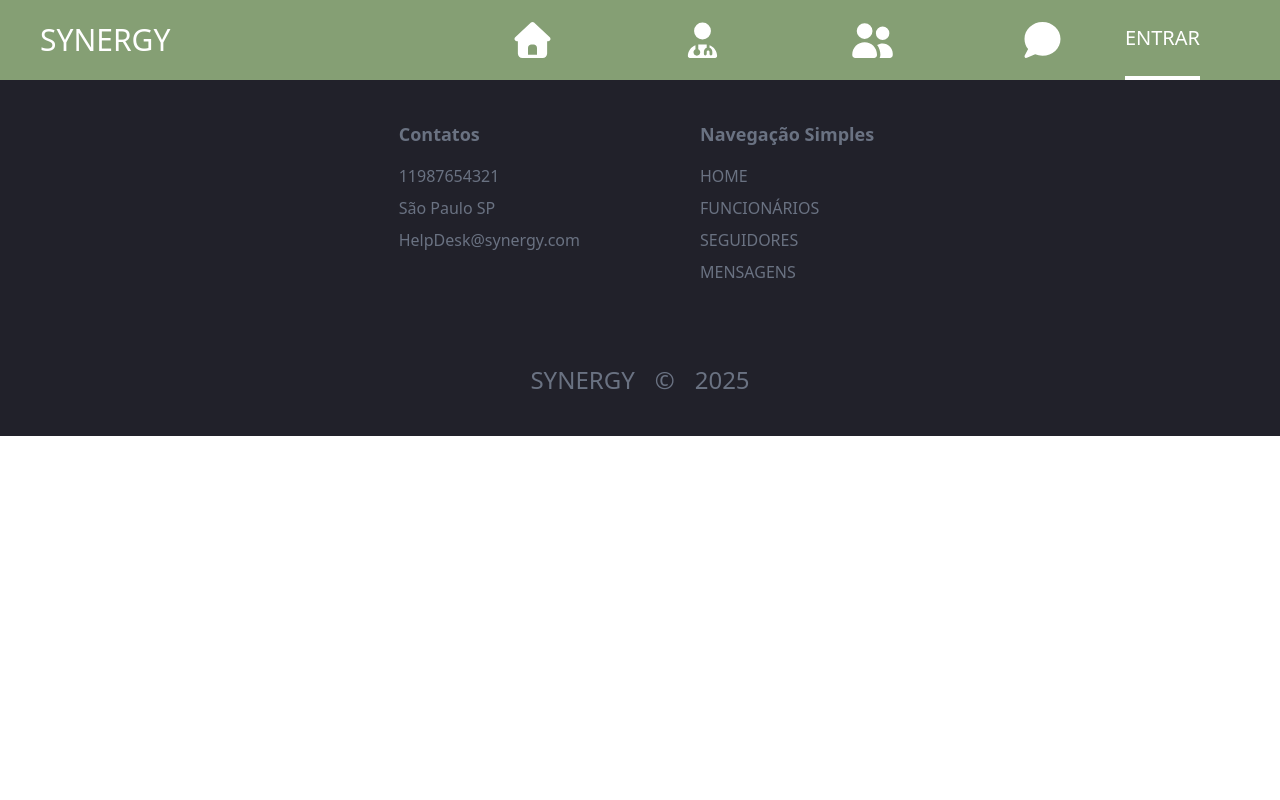
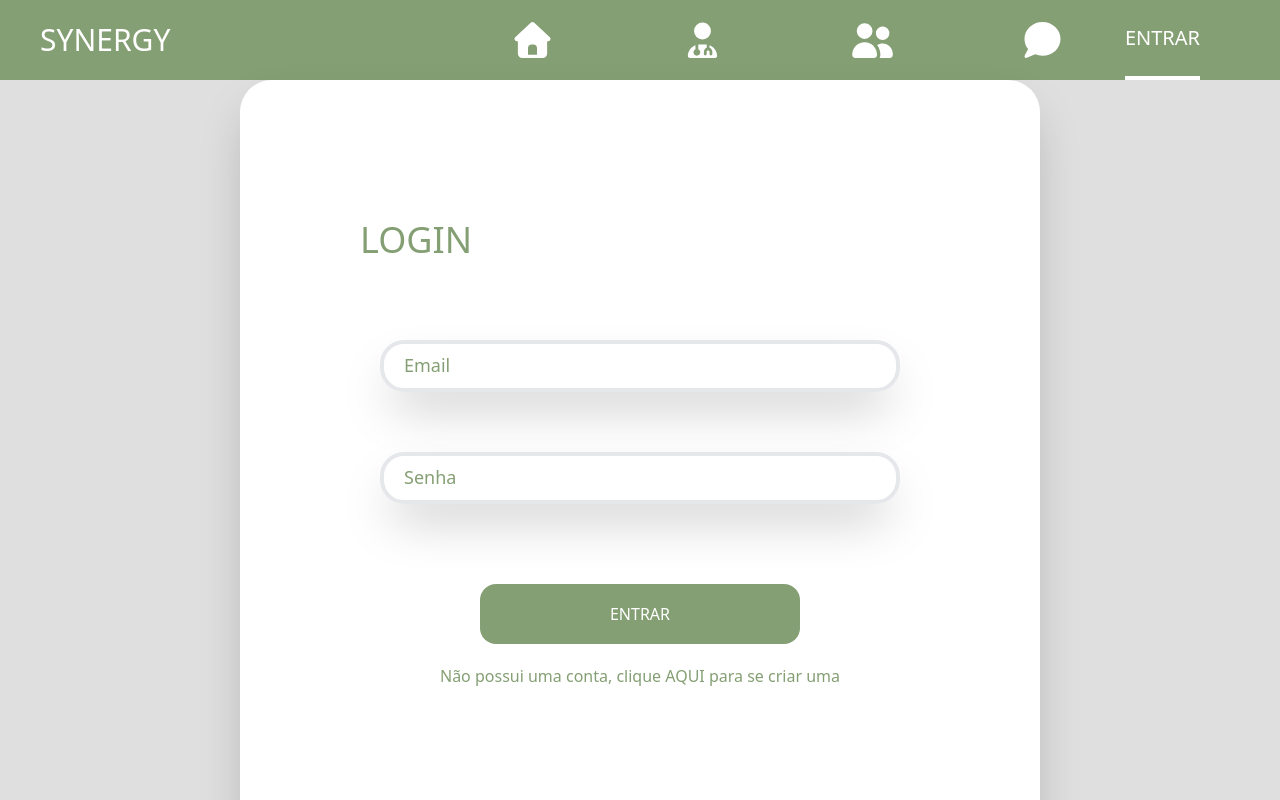
Before and after one commit to MrJoaoAbe/Plataforma_Synergy, a React (Vite) app: page /login in a window 1280 px wide. Shown: the top 800 px of the page. Built offline with nearby package versions, Linux system fonts and the light colour scheme.

Commit message:
ADD LOGIN

```diff
--- a/src/pages/Login.jsx
+++ b/src/pages/Login.jsx
@@ -1,6 +1,21 @@
+import { Link } from "react-router-dom"
+
 function Login() {
     return (
-        <div></div>
+        <div className="bg-[#DFDFDF] min-h-screen flex items-center justify-center">
+            <div className="w-200 h-200 bg-white rounded-4xl shadow-2xl flex flex-col">
+                <h1 className="font-extralight text-4xl text-[#859F74] p-20 flex items-center ml-10 mt-15">LOGIN</h1>
+                <div>
+                    <form className="flex flex-col items-center gap-5">
+                        <input type="text" className="w-130 border-gray-200 border-4 h-13 rounded-3xl shadow-2xl pl-5 placeholder:text-[#859F74] placeholder:text-lg mb-10" placeholder="Email" />
+                        <input type="text" className="w-130 border-gray-200 border-4 h-13 rounded-3xl shadow-2xl pl-5 placeholder:text-[#859F74] placeholder:text-lg" placeholder="Senha" />
+                        <button className="bg-[#859F74] w-80 h-15 rounded-2xl text-white mt-15 mb-0">ENTRAR</button>
+                        <p className="pt-0 text-[#859F74]">Não possui uma conta, clique <Link to="/cadastro">AQUI</Link> para se criar uma</p>
+                    </form>
+                </div>
+
+            </div>
+        </div>
     )
 }
 
```
